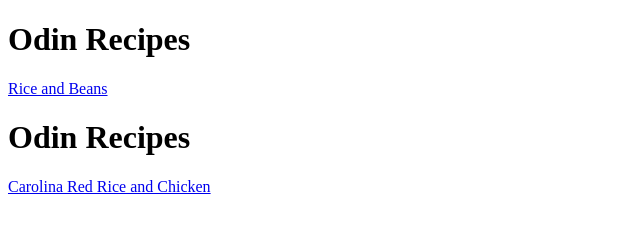
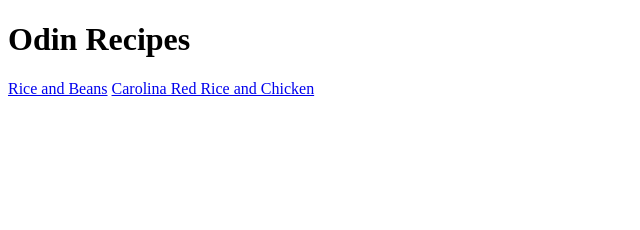
Before and after one commit to hudsterboy/odin-recipes, a plain HTML site: page index.html in a window 1280 px wide. Shown: the whole page, without its empty margins (0-640 px from the left). Drawn offline with Linux system fonts and the light colour scheme.

Commit message:
Oops, typo

```diff
--- a/index.html
+++ b/index.html
@@ -10,8 +10,6 @@
 <body>
     <h1>Odin Recipes</h1>
     <a href="recipes/ricenbeans.html">Rice and Beans</a>
-
-    <h1>Odin Recipes</h1>
     <a href="recipes/redriceandchicken.html">Carolina Red Rice and Chicken</a>
 </body>
 
```
